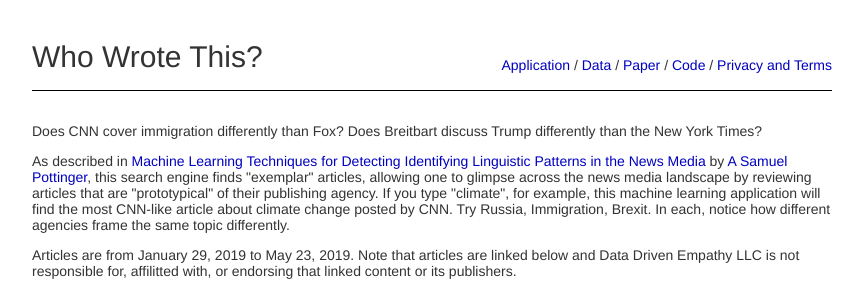
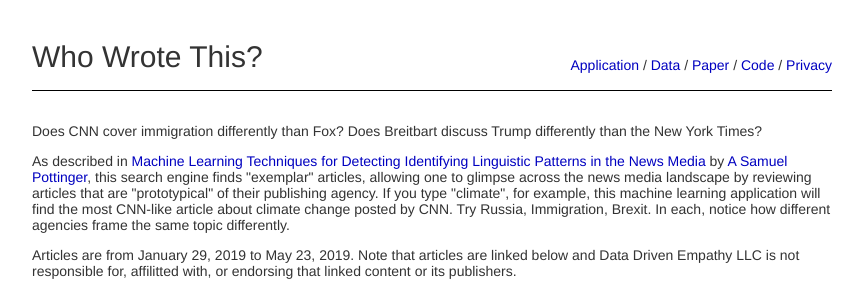
Before and after one commit to datadrivenempathy/who-wrote-this-server, a Python web app: template templates/app.html in a window 1280 px wide. Shown: the top 300 px of the page, without its empty margins (208-1071 px from the left). Run offline with Jinja, Linux system fonts and the light colour scheme; the template is opened without the code that fills it, so the values that code supplies are empty.

Commit message:
Updated privacy and terms like to read privacy.

```diff
--- a/templates/base.html
+++ b/templates/base.html
@@ -41,7 +41,7 @@
 
                 /
 
-                <a href="https://www.datadrivenempathy.com/tos_privacy">Privacy and Terms</a>
+                <a href="https://www.datadrivenempathy.com/tos_privacy">Privacy</a>
 
             </div>
         </div>
```
